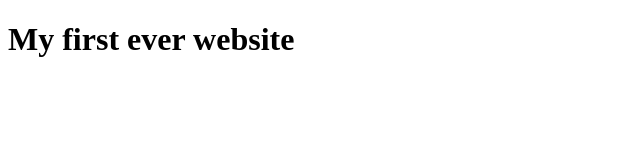
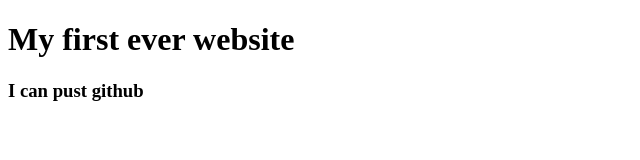
Before and after one commit to Hasibul10884/my-first-website, a plain HTML site: page Index.html in a window 1280 px wide. Shown: the whole page, without its empty margins (0-640 px from the left). Drawn offline with Linux system fonts and the light colour scheme.

Commit message:
learned github

```diff
--- a/Index.html
+++ b/Index.html
@@ -8,5 +8,6 @@
 </head>
 <body>
   <h1>My first ever website</h1>
+  <h3>I can pust github</h3>
 </body>
 </html>
```
